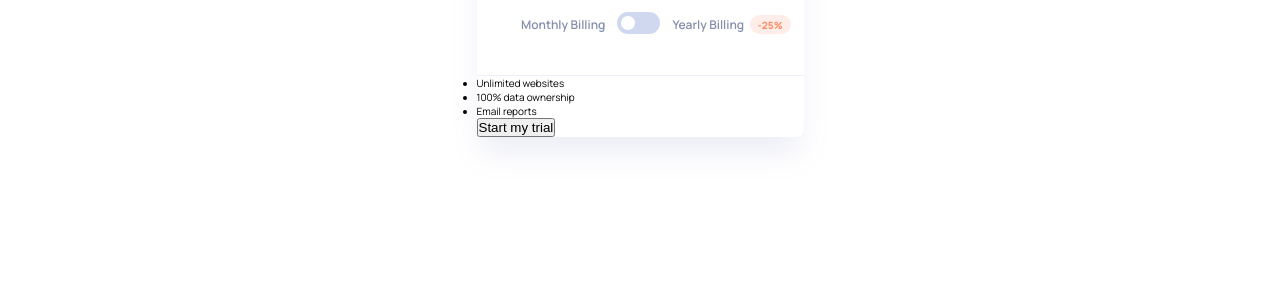
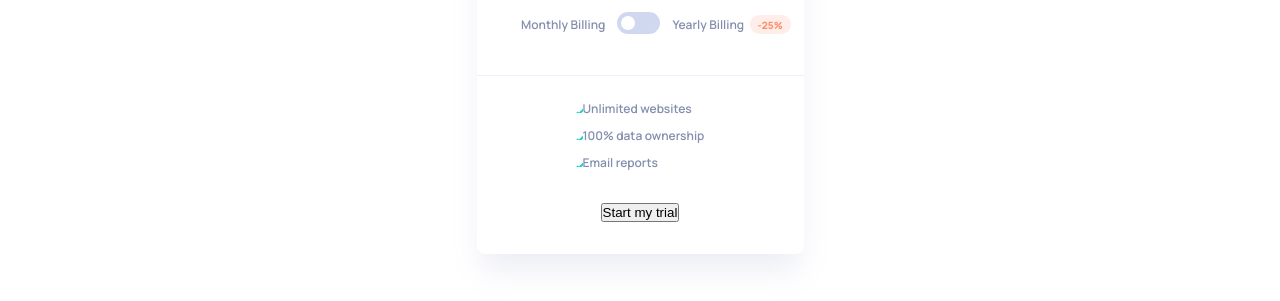
Before and after one commit to AdamHaniff/Interactive-Pricing-Component, a website built with Parcel: page index.html in a window 1280 px wide. Shown: the part 443-744 px from the top of the page. Built offline with nearby package versions, Linux system fonts and the light colour scheme.

Commit message:
Styled pricing__feature in 375px layout

```diff
--- a/main.scss
+++ b/main.scss
@@ -229,5 +229,31 @@ body {
   }
 
   &__features-start {
+    display: flex;
+    flex-direction: column;
+    align-items: center;
+    gap: 3.2rem;
+    padding: 2.4rem 0 3.2rem;
+  }
+
+  &__features {
+    display: flex;
+    flex-direction: column;
+    gap: 1rem;
+    list-style: none;
+  }
+
+  &__feature {
+    color: $color-regent-grey;
+    font-size: 1.2rem;
+    font-weight: $fw-600;
+
+    &::before {
+      display: inline-block;
+      content: "";
+      width: 0.6949rem;
+      height: 0.5042rem;
+      background-image: url("../images/icon-check.svg");
+    }
   }
 }
```
Also changed, not shown: css/main.css, 1 other file.
